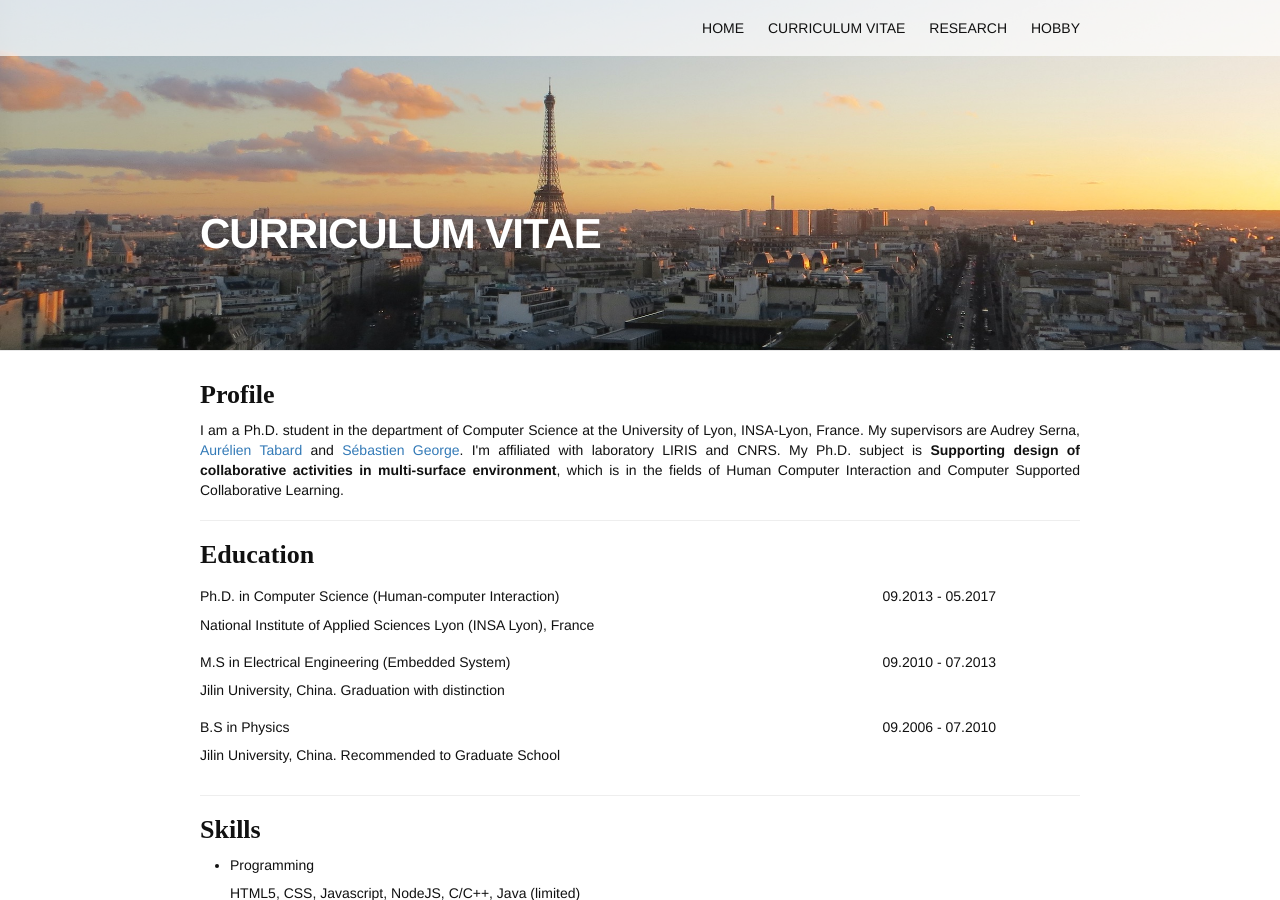
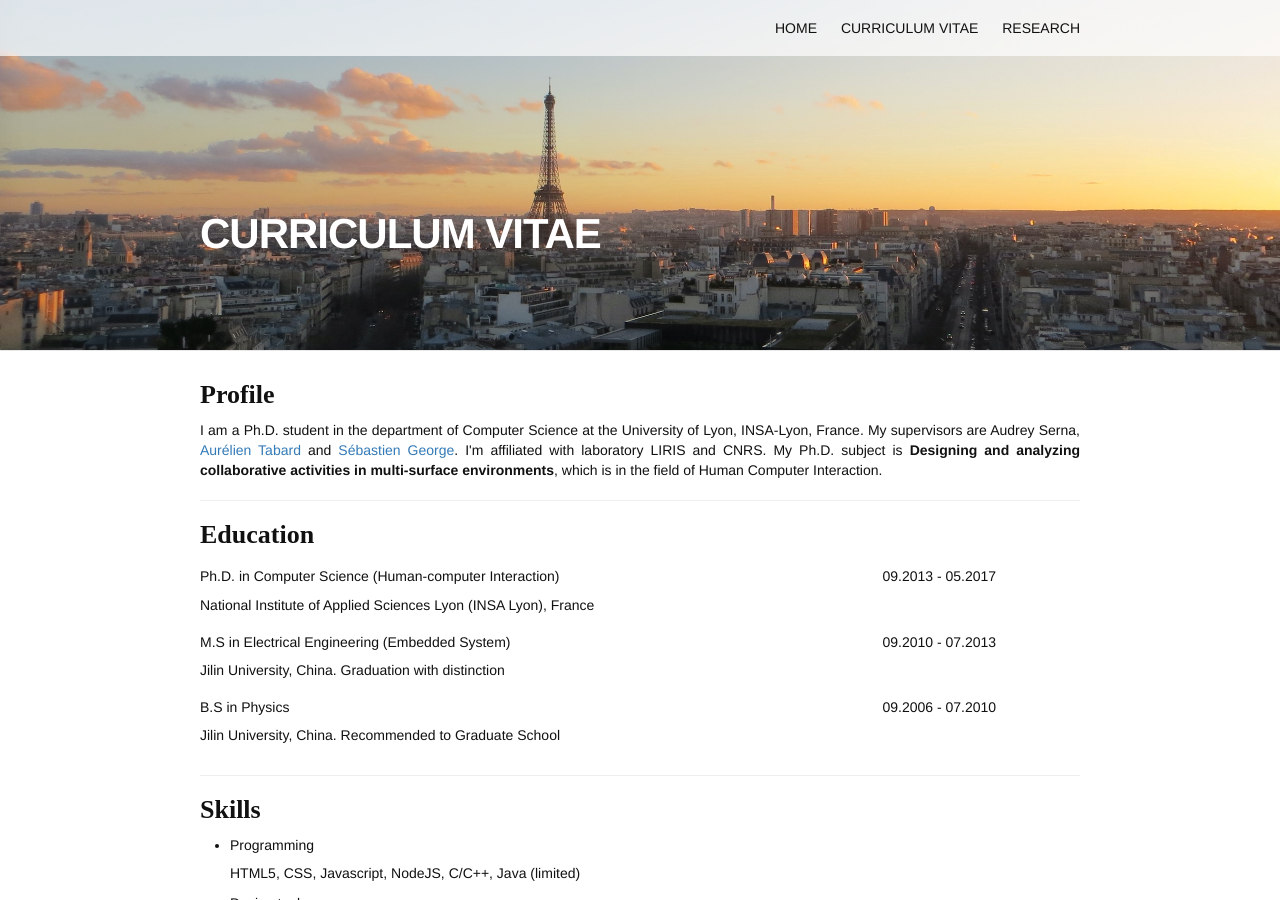
Before and after one commit to InsaLili/insalili.github.io, a Jekyll site: the page built from pages/cv.md, in a window 1280 px wide and 900 px high. Built offline with Jekyll 4.4.1, drawn with Linux system fonts in a browser that asks for light colours; comment, search, counter and statistics services are not loaded; some of the changed text lies outside the part shown.

Commit message:
update info

```diff
--- a/_includes/header.html
+++ b/_includes/header.html
@@ -17,7 +17,7 @@
             <a class="page-link" href="/">HOME</a>
             <a class="page-link" href="/cv/">CURRICULUM VITAE</a>
             <a class="page-link" href="/research/">RESEARCH</a>
-            <a class="page-link" href="/hobby/">HOBBY</a>
+            <!-- <a class="page-link" href="/hobby/">HOBBY</a> -->
           </div>
         </nav>
       </div>
--- a/pages/cv.md
+++ b/pages/cv.md
@@ -7,7 +7,7 @@ permalink: /cv/
 <div class="home">
 	<div class="section">
 		<h3>Profile</h3>
-			<p>I am a Ph.D. student in the department of Computer Science at the University of Lyon, INSA-Lyon, France. My supervisors are Audrey Serna, <a href="http://www.tabard.fr/" target="_blank">Aurélien Tabard</a> and <a href="http://perso.univ-lemans.fr/~sgeorge/index.html" target="_blank">Sébastien George</a>. I'm affiliated with laboratory LIRIS and CNRS. My Ph.D. subject is <b>Supporting design of collaborative activities in multi-surface environment</b>, which is in the fields of Human Computer Interaction and Computer Supported Collaborative Learning. </p>
+			<p>I am a Ph.D. student in the department of Computer Science at the University of Lyon, INSA-Lyon, France. My supervisors are Audrey Serna, <a href="http://www.tabard.fr/" target="_blank">Aurélien Tabard</a> and <a href="http://perso.univ-lemans.fr/~sgeorge/index.html" target="_blank">Sébastien George</a>. I'm affiliated with laboratory LIRIS and CNRS. My Ph.D. subject is <b> Designing and analyzing collaborative activities in multi-surface environments</b>, which is in the field of Human Computer Interaction. </p>
 	</div>
 	<div>
 		<hr class="styled-hr" style="width:100%;">
```
Also changed, not shown: other parts of pages/cv.md (+1 -1 lines).
